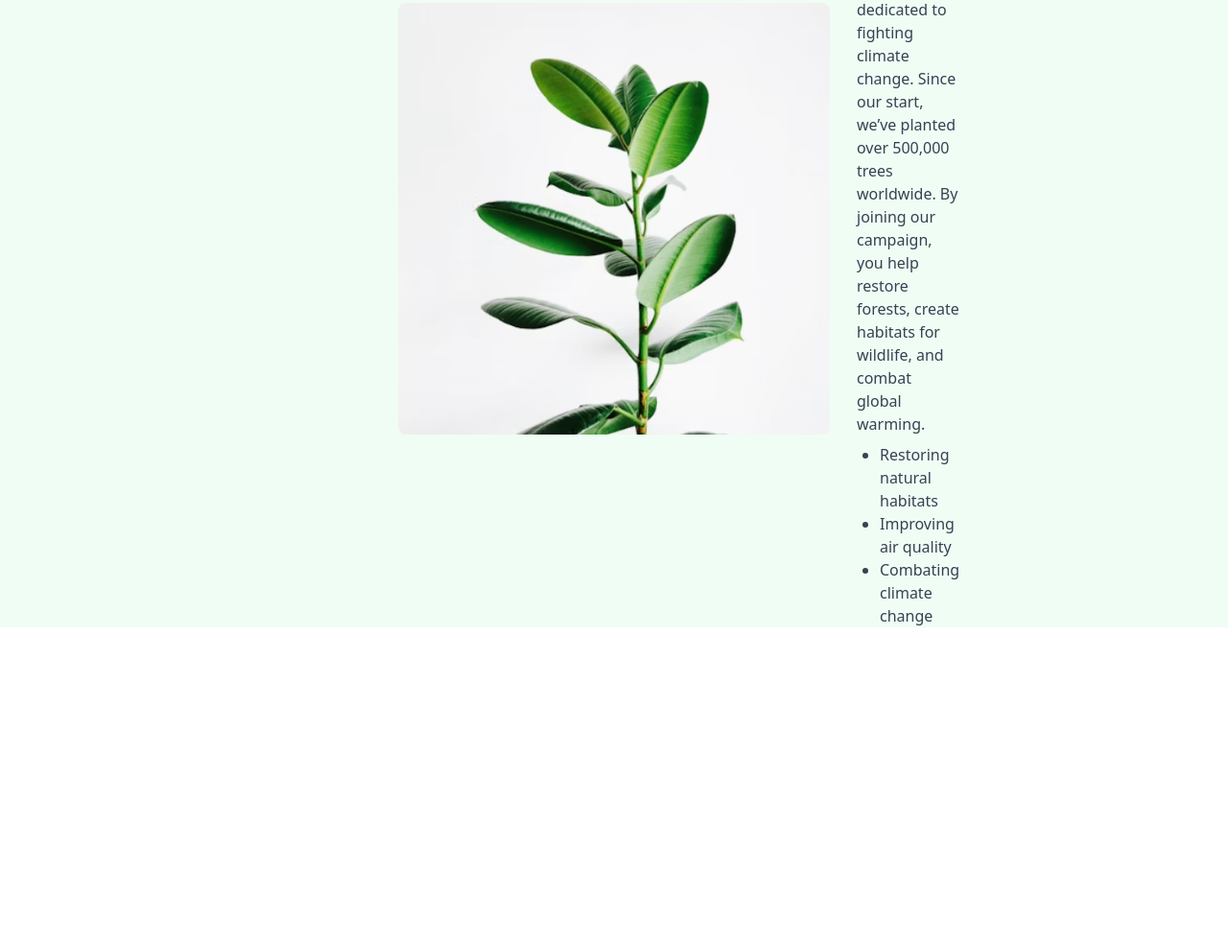
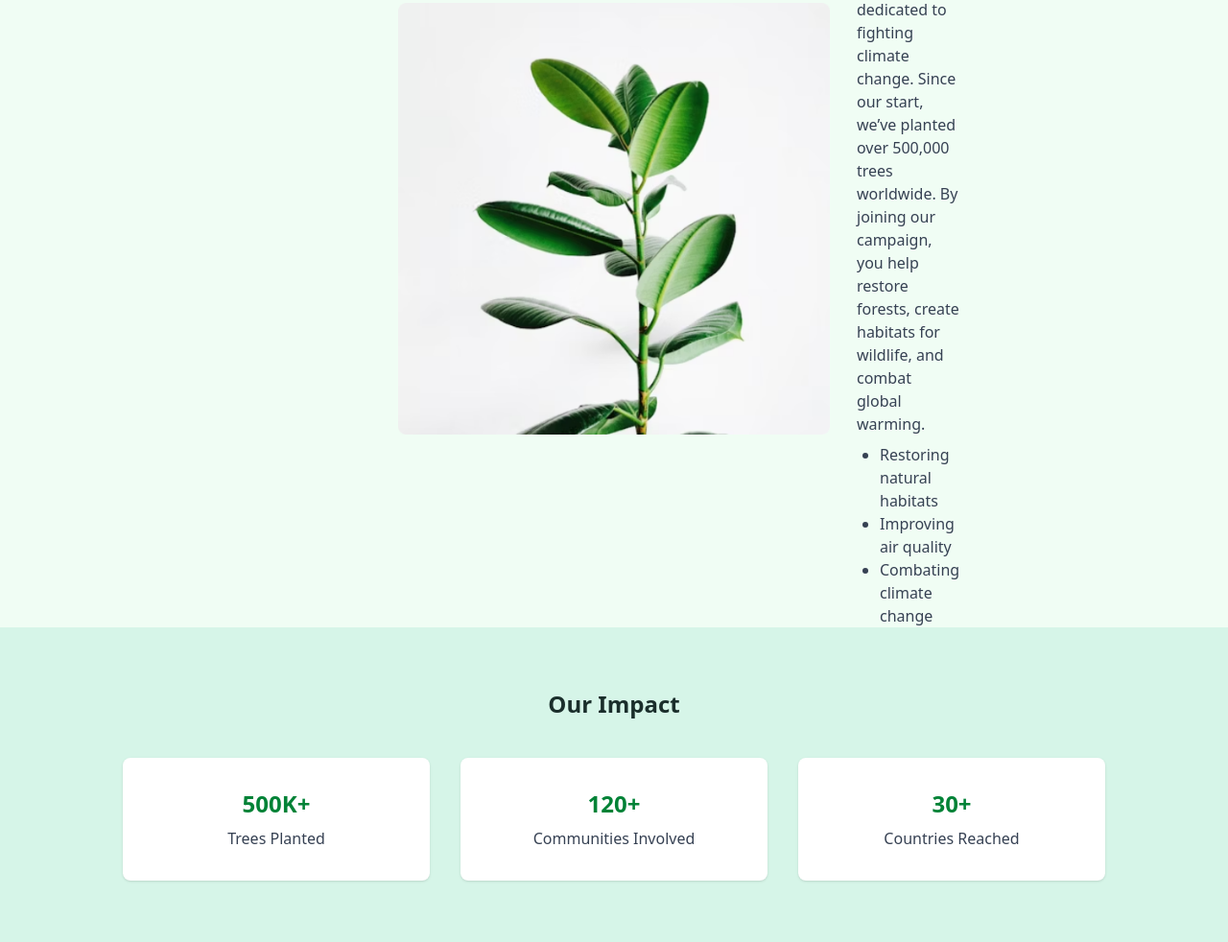
Before and after one commit to tuRjoX/Green-Earth, a plain HTML site: page index.html in a window 1280 px wide. Shown: the part 1654-2636 px from the top of the page at 96% size. Before the commit the page ends 2308 px from the top, so only its background shows below. Drawn offline with nearby package versions, Linux system fonts and the light colour scheme; no server answers.

Commit message:
Our Impact Section Done

```diff
--- a/index.html
+++ b/index.html
@@ -88,7 +88,9 @@
         <div class="flex justify-between items-center gap-7">
             <img src="assets/about.png" alt="" class="mb-[100px]">
             <div class="text-gray-700">
-                <p class="mb-2">Green Earth is a global tree plantation initiative dedicated to fighting climate change. Since our start, we’ve planted over 500,000 trees worldwide. By joining our campaign, you help restore forests, create habitats for wildlife, and combat global warming.</p>
+                <p class="mb-2">Green Earth is a global tree plantation initiative dedicated to fighting climate change.
+                    Since our start, we’ve planted over 500,000 trees worldwide. By joining our campaign, you help
+                    restore forests, create habitats for wildlife, and combat global warming.</p>
                 <ul class="list-disc pl-6">
                     <li>Restoring natural habitats</li>
                     <li>Improving air quality</li>
@@ -97,6 +99,25 @@
             </div>
         </div>
     </section>
+    <!-- Our Impact -->
+    <section class="bg-[#d6f5e8] py-16">
+        <h2 class="text-2xl font-bold text-center mb-10 text-[#1a2e2b]">Our Impact</h2>
+        <div class="flex flex-col md:flex-row justify-center items-center gap-8">
+            <div class="bg-white rounded-lg shadow px-12 py-8 flex flex-col items-center w-[320px]">
+                <span class="text-2xl font-bold text-green-700 mb-2">500K+</span>
+                <span class="text-gray-700">Trees Planted</span>
+            </div>
+            <div class="bg-white rounded-lg shadow px-12 py-8 flex flex-col items-center w-[320px]">
+                <span class="text-2xl font-bold text-green-700 mb-2">120+</span>
+                <span class="text-gray-700">Communities Involved</span>
+            </div>
+            <div class="bg-white rounded-lg shadow px-12 py-8 flex flex-col items-center w-[320px]">
+                <span class="text-2xl font-bold text-green-700 mb-2">30+</span>
+                <span class="text-gray-700">Countries Reached</span>
+            </div>
+        </div>
+    </section>
+
     <script src="script.js"></script>
 </body>
 
```
